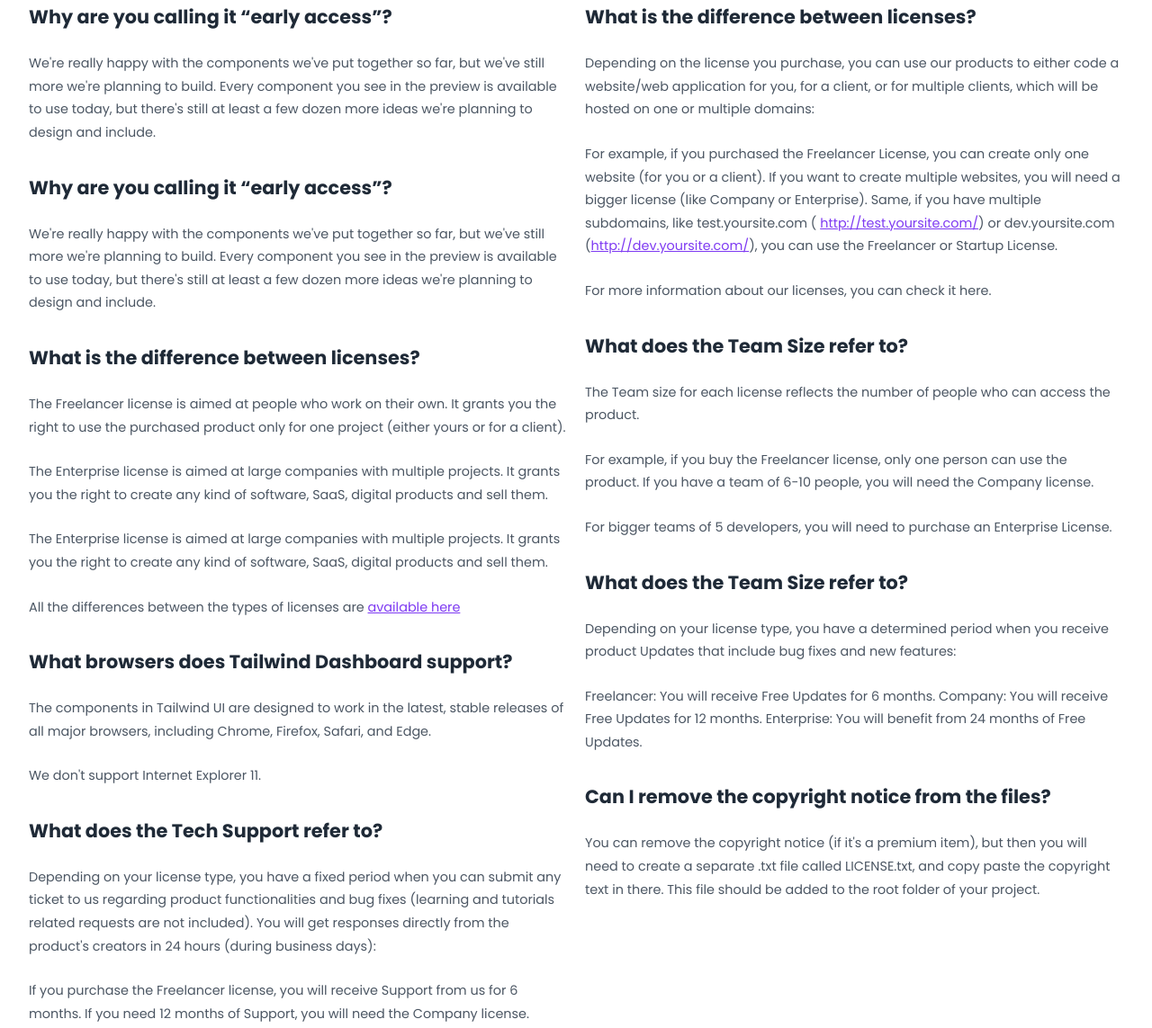
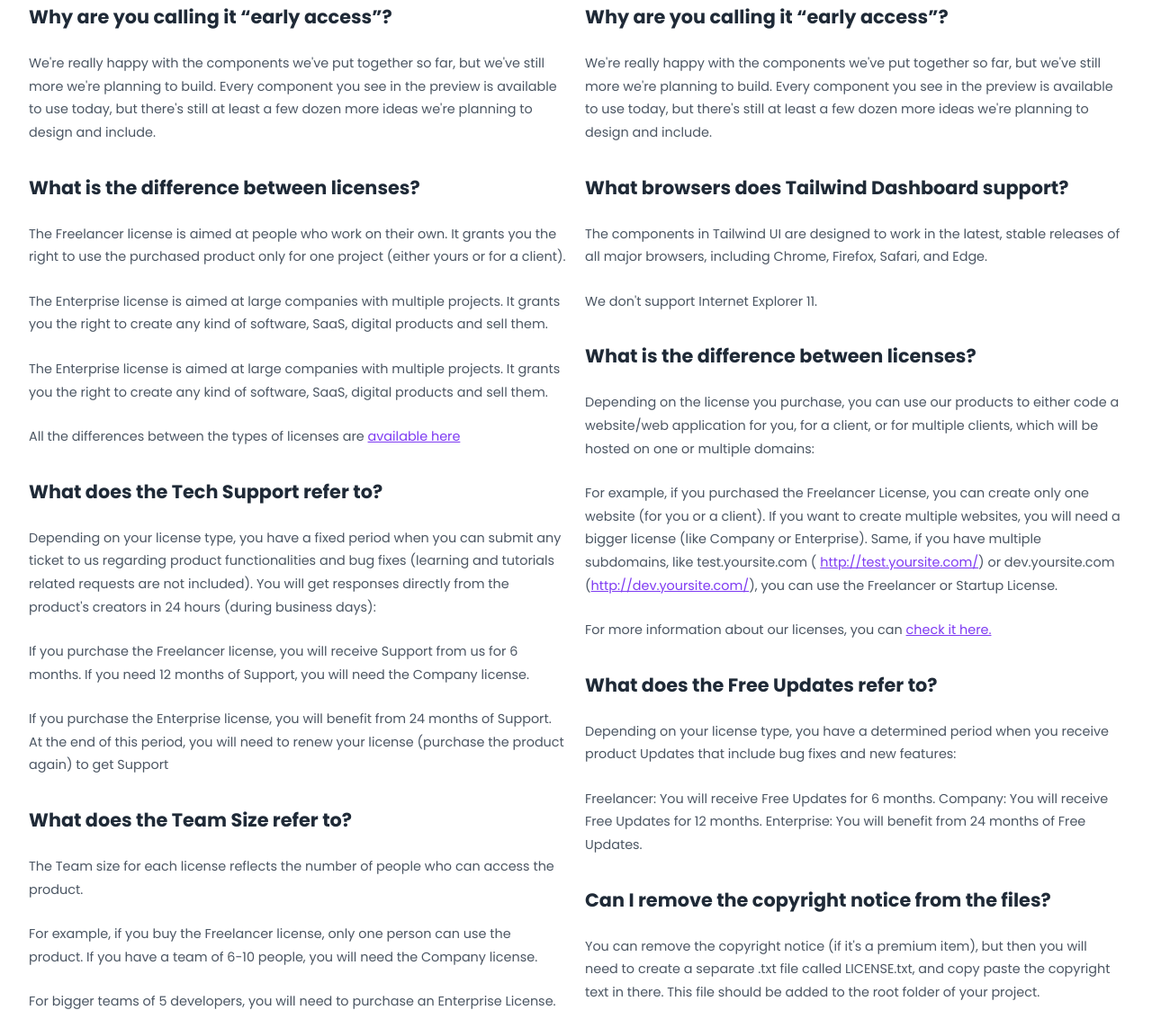
Before and after one commit to choxii13/Bergify-Page, a plain HTML site: page index.html in a window 1280 px wide. Shown: the part 4562-5705 px from the top of the page at 90% size. Drawn offline with nearby package versions, Linux system fonts and the light colour scheme.

Commit message:
arranging the faq data

```diff
--- a/data/FAQ-data.js
+++ b/data/FAQ-data.js
@@ -1,11 +1,5 @@
 export const faqData = [
   [
-    {
-      title: "Why are you calling it “early access”?",
-      paragraph: [
-        "We're really happy with the components we've put together so far, but we've still more we're planning to build. Every component you see in the preview is available to use today, but there's still at least a few dozen more ideas we're planning to design and include.",
-      ],
-    },
     {
       title: "Why are you calling it “early access”?",
       paragraph: [
@@ -22,29 +16,11 @@
       ],
     },
     {
-      title: "What browsers does Tailwind Dashboard support?",
-      paragraph: [
-        "The components in Tailwind UI are designed to work in the latest, stable releases of all major browsers, including Chrome, Firefox, Safari, and Edge.",
-        "We don't support Internet Explorer 11.",
-      ],
-    },
-    {
       title: "What does the Tech Support refer to?",
       paragraph: [
         "Depending on your license type, you have a fixed period when you can submit any ticket to us regarding product functionalities and bug fixes (learning and tutorials related requests are not included). You will get responses directly from the product's creators in 24 hours (during business days):",
         "If you purchase the Freelancer license, you will receive Support from us for 6 months. If you need 12 months of Support, you will need the Company license.",
         "If you purchase the Enterprise license, you will benefit from 24 months of Support. At the end of this period, you will need to renew your license (purchase the product again) to get Support",
-      ],
-    },
-  ],
-
-  [
-    {
-      title: "What is the difference between licenses?",
-      paragraph: [
-        "Depending on the license you purchase, you can use our products to either code a website/web application for you, for a client, or for multiple clients, which will be hosted on one or multiple domains:",
-        "For example, if you purchased the Freelancer License, you can create only one website (for you or a client). If you want to create multiple websites, you will need a bigger license (like Company or Enterprise). Same, if you have multiple subdomains, like test.yoursite.com  ( <a> http://test.yoursite.com/</a>) or dev.yoursite.com (<a>http://dev.yoursite.com/</a>), you can use the Freelancer or Startup License.",
-        "For more information about our licenses, you can check it here.",
       ],
     },
     {
@@ -55,8 +31,33 @@
         "For bigger teams of 5 developers, you will need to purchase an Enterprise License.",
       ],
     },
+  ],
+
+  [
     {
-      title: "What does the Team Size refer to?",
+      title: "Why are you calling it “early access”?",
+      paragraph: [
+        "We're really happy with the components we've put together so far, but we've still more we're planning to build. Every component you see in the preview is available to use today, but there's still at least a few dozen more ideas we're planning to design and include.",
+      ],
+    },
+    {
+      title: "What browsers does Tailwind Dashboard support?",
+      paragraph: [
+        "The components in Tailwind UI are designed to work in the latest, stable releases of all major browsers, including Chrome, Firefox, Safari, and Edge.",
+        "We don't support Internet Explorer 11.",
+      ],
+    },
+    {
+      title: "What is the difference between licenses?",
+      paragraph: [
+        "Depending on the license you purchase, you can use our products to either code a website/web application for you, for a client, or for multiple clients, which will be hosted on one or multiple domains:",
+        "For example, if you purchased the Freelancer License, you can create only one website (for you or a client). If you want to create multiple websites, you will need a bigger license (like Company or Enterprise). Same, if you have multiple subdomains, like test.yoursite.com  ( <a> http://test.yoursite.com/</a>) or dev.yoursite.com (<a>http://dev.yoursite.com/</a>), you can use the Freelancer or Startup License.",
+        "For more information about our licenses, you can <a> check it here.</a>",
+      ],
+    },
+
+    {
+      title: "What does the Free Updates refer to?",
       paragraph: [
         "Depending on your license type, you have a determined period when you receive product Updates that include bug fixes and new features:",
         "Freelancer: You will receive Free Updates for 6 months. Company: You will receive Free Updates for 12 months. Enterprise: You will benefit from 24 months of Free Updates.",
--- a/styles/pricing-faq.css
+++ b/styles/pricing-faq.css
@@ -66,7 +66,9 @@
   color: var(--secondary-color-button);
   text-decoration: underline;
 }
-
+#FAQ li a:hover {
+  cursor: pointer;
+}
 @media (min-width: 60rem) {
   .pricing {
     grid-template-columns: repeat(3, 1fr);
```
Also changed, not shown: script/FAQ-element.js (+5 -3 lines).
